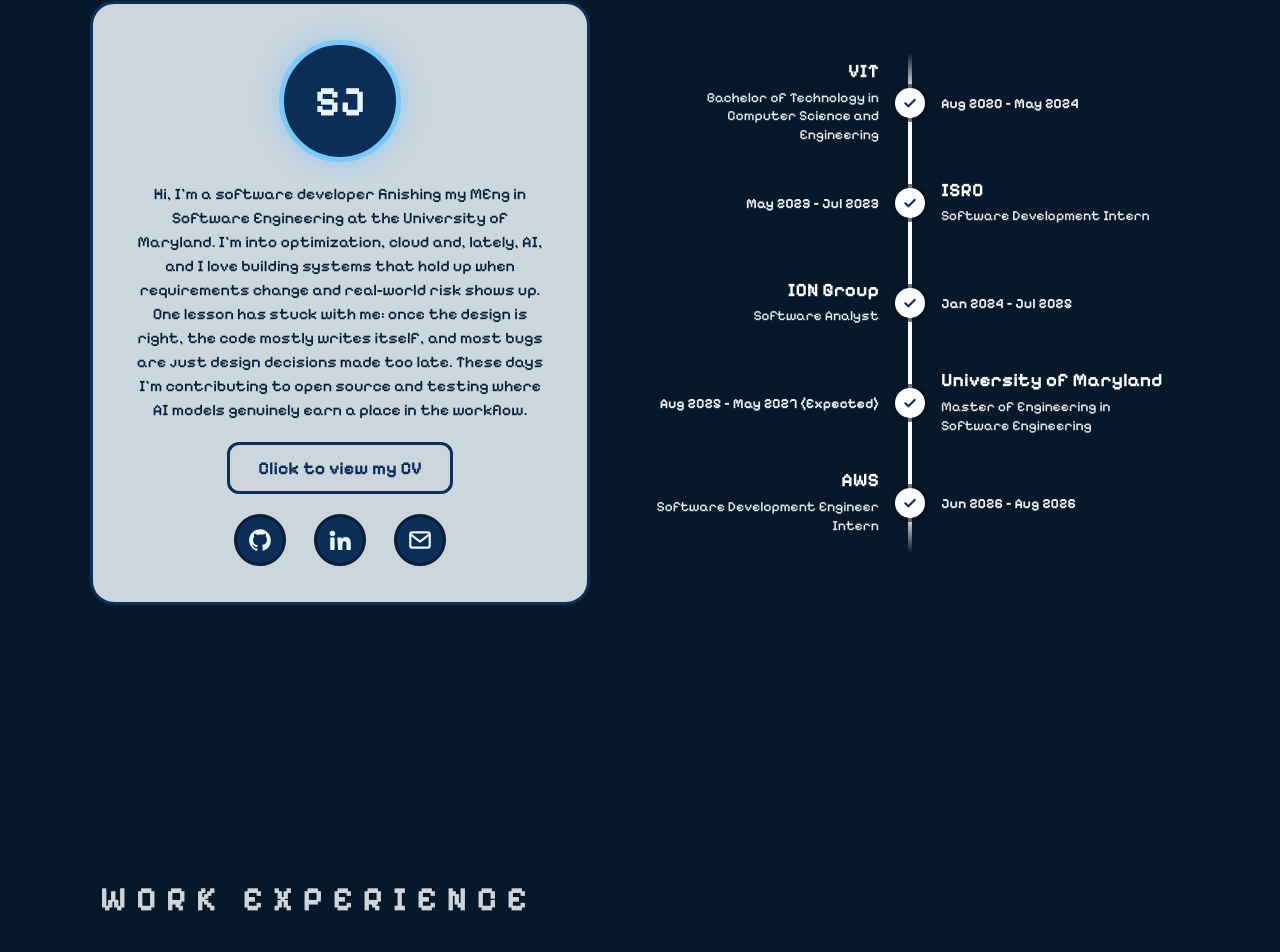
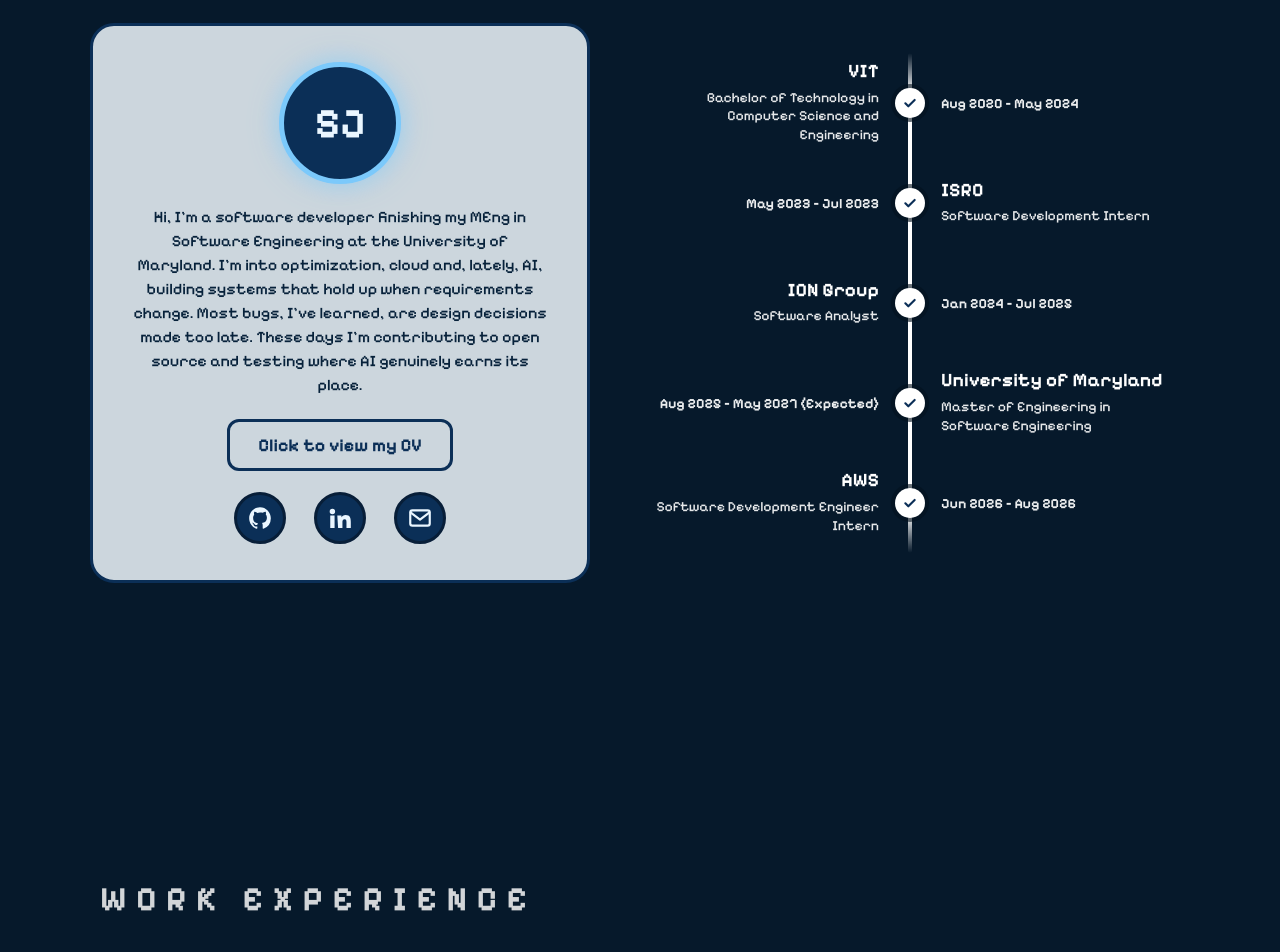
Before and after one commit to subikshajegadish/Subiksha-Portfolio, a React (Vite) app: page / in a window 1280 px wide. Shown: the part 1047-1999 px from the top of the page. Built offline with nearby package versions, Linux system fonts and the light colour scheme.

Commit message:
Tighten the About bio

```diff
--- a/src/components/sections/about/ProfileCard.tsx
+++ b/src/components/sections/about/ProfileCard.tsx
@@ -9,11 +9,9 @@ export function ProfileCard() {
       </div>
       <p className="m-0 text-[16px] leading-normal font-medium text-ink">
         Hi, I'm a software developer finishing my MEng in Software Engineering at the University of
-        Maryland. I'm into optimization, cloud and, lately, AI, and I love building systems that
-        hold up when requirements change and real-world risk shows up. One lesson has stuck with me:
-        once the design is right, the code mostly writes itself, and most bugs are just design
-        decisions made too late. These days I'm contributing to open source and testing where AI
-        models genuinely earn a place in the workflow.
+        Maryland. I'm into optimization, cloud and, lately, AI, building systems that hold up when
+        requirements change. Most bugs, I've learned, are design decisions made too late. These days
+        I'm contributing to open source and testing where AI genuinely earns its place.
       </p>
       <a
         href={PROFILE.links.cv}
```
